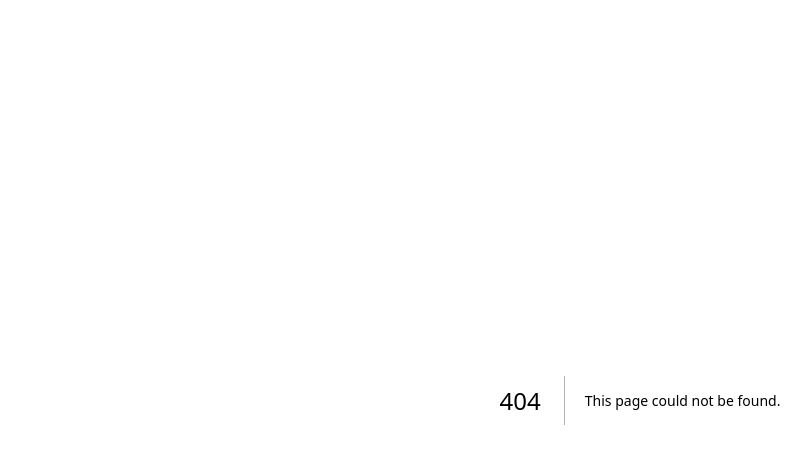
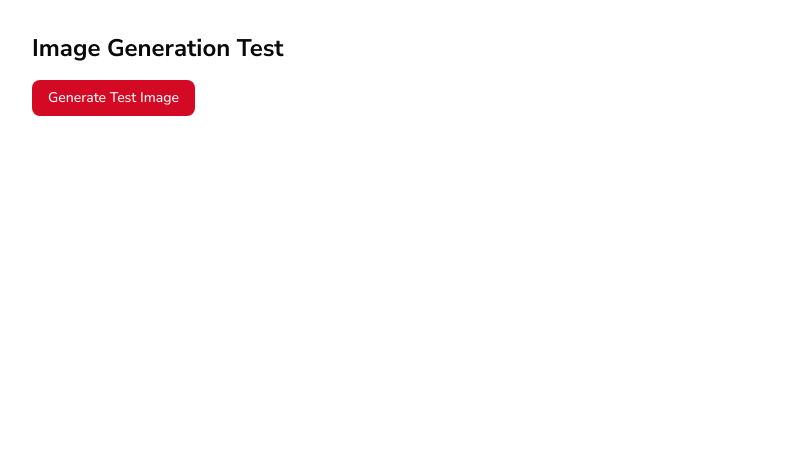
Before and after one commit to okihita/bijak-mengeluh, a Next.js app: page /test-image in a window 1280 px wide. Before the commit this address had no page. Shown: the top 464 px of the page, without its empty margins (0-811 px from the left). Built offline with nearby package versions, Linux system fonts and the light colour scheme.

Commit message:
test: add /test-image page

```diff
--- /dev/null
+++ b/src/app/test-image/page.tsx
@@ -0,0 +1,39 @@
+"use client";
+
+import { useState } from "react";
+import { Button } from "@/components/ui/button";
+
+export default function TestImagePage() {
+  const [status, setStatus] = useState("");
+
+  const testImage = async () => {
+    try {
+      setStatus("Generating...");
+      const { generateShareImage } = await import("@/lib/share-image");
+
+      const testText = "Jalanan di depan rumah saya rusak parah sudah 3 bulan tidak diperbaiki. Mohon segera ditindaklanjuti.";
+      const blob = await generateShareImage(testText, "Kementerian PUPR");
+
+      setStatus(`Success! Blob size: ${blob.size} bytes`);
+
+      // Download for testing
+      const url = URL.createObjectURL(blob);
+      const a = document.createElement("a");
+      a.href = url;
+      a.download = "test-image.png";
+      a.click();
+      URL.revokeObjectURL(url);
+    } catch (error) {
+      setStatus(`Error: ${error instanceof Error ? error.message : String(error)}`);
+      console.error(error);
+    }
+  };
+
+  return (
+    <div className="container mx-auto p-8">
+      <h1 className="text-2xl font-bold mb-4">Image Generation Test</h1>
+      <Button onClick={testImage}>Generate Test Image</Button>
+      <p className="mt-4">{status}</p>
+    </div>
+  );
+}
```
